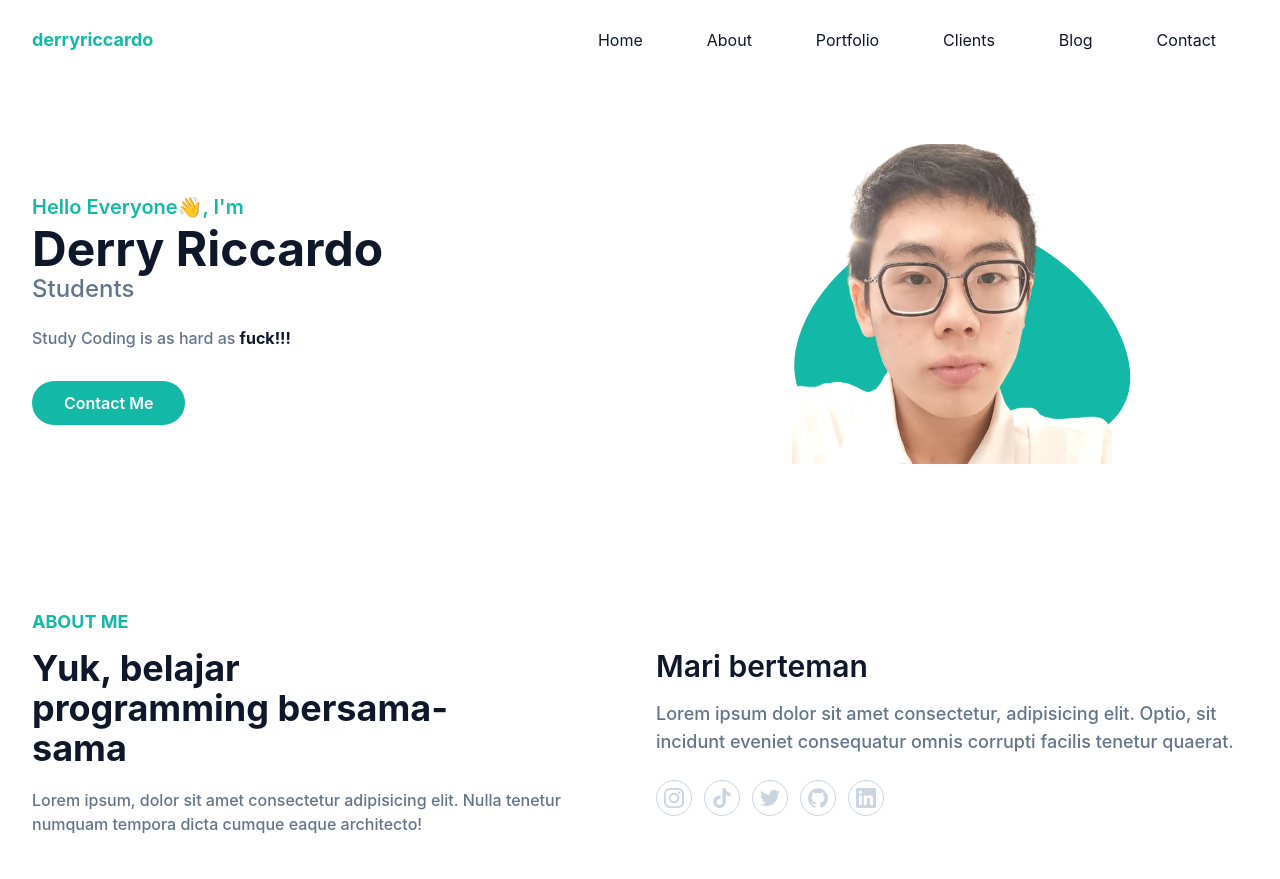
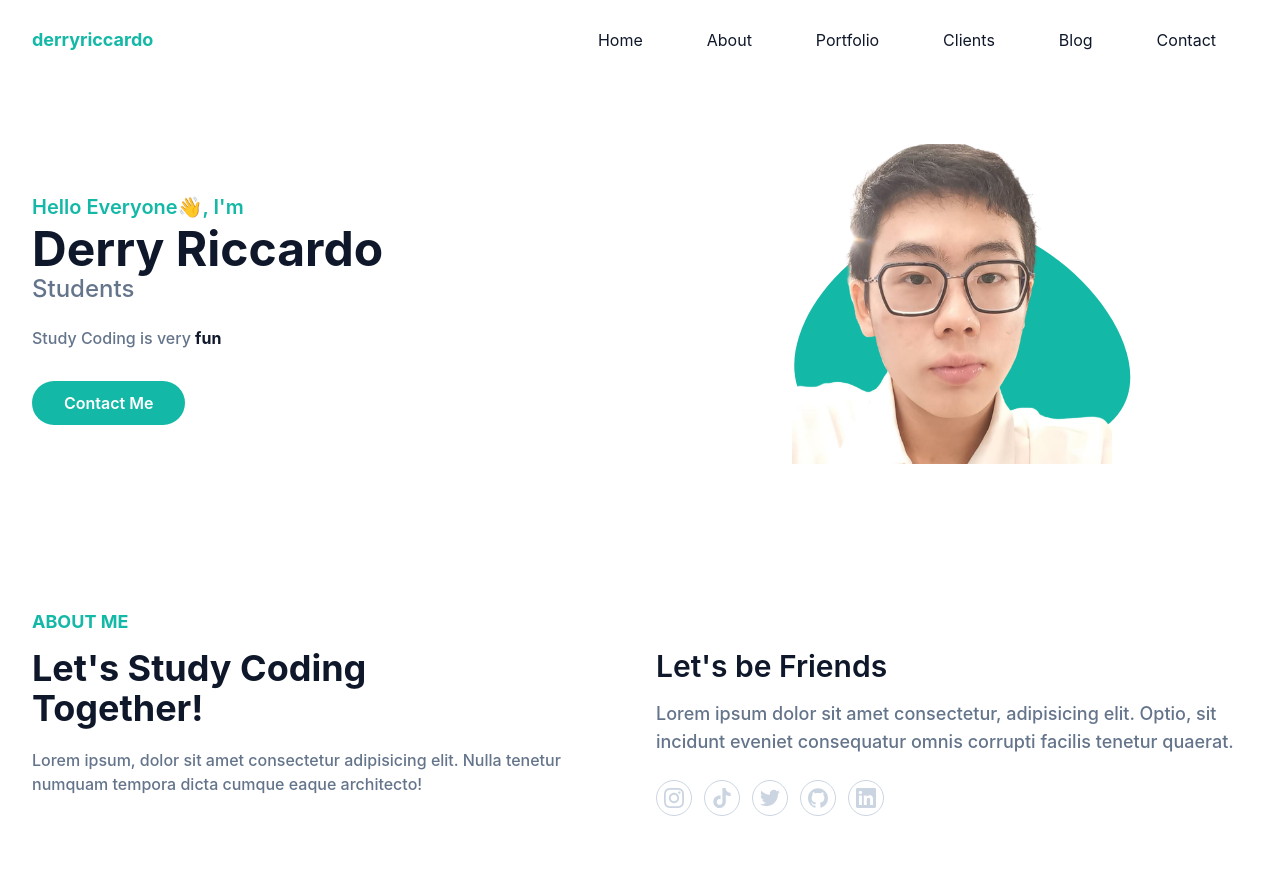
Before and after one commit to DerryRiccardo/Portfolio-tailwind-css, a website: page index.html in a window 1280 px wide. Shown: the top 879 px of the page. Drawn offline with Linux system fonts and the light colour scheme.

Commit message:
fix something wrong

```diff
--- a/index.html
+++ b/index.html
@@ -61,8 +61,8 @@
           <h1 class="text-base font-semibold text-primary md:text-xl">Hello Everyone👋, I'm <span
               class="block font-bold text-dark text-4xl mt-1 lg:text-5xl">Derry Riccardo</span></h1>
           <h2 class="font-medium text-secondary text-lg mb-5 lg:text-2xl">Students</h2>
-          <p class="font-medium text-secondary mb-10 leading-relaxed">Study Coding is as hard as <span
-              class="text-dark font-bold ">fuck!!!</span></p>
+          <p class="font-medium text-secondary mb-10 leading-relaxed">Study Coding is very <span
+              class="text-dark font-bold ">fun</span></p>
 
           <a href="#"
             class="text-base font-semibold text-white bg-primary py-3 px-8 rounded-full hover:shadow-lg hover:opacity-80 transition duration-300 ease-in-out">Contact
@@ -71,7 +71,7 @@
 
         <div class="w-full self-end px-4 lg:w-1/2">
           <div class="relative mt-10 lg:mt-0 lg:right-0">
-            <img src="/dist/img/der.png" alt="Derry Riccardo" class="max-w-xs mx-auto">
+            <img src="dist/img/der.png" alt="Derry Riccardo" class="max-w-xs mx-auto">
             <span class="absolute -bottom-48 -z-10 left-1/2 -translate-x-1/2 md:scale-x-150">
               <svg width="600" height="600" viewBox="0 0 200 200" xmlns="http://www.w3.org/2000/svg">
                 <path fill="#14b8a6"
@@ -92,13 +92,13 @@
       <div class="flex flex-wrap">
         <div class="w-full px-4 mb-10 lg:w-1/2">
           <h4 class="font-bold uppercase text-primary text-lg mb-3">About Me</h4>
-          <h2 class="font-bold text-dark text-3xl mb-5 max-w-md lg:text-4xl">Yuk, belajar programming bersama-sama</h2>
+          <h2 class="font-bold text-dark text-3xl mb-5 max-w-md lg:text-4xl">Let's Study Coding Together!</h2>
           <p class="font-medium text-base text-secondary max-w-xl lg:text-large">Lorem ipsum, dolor sit amet consectetur
             adipisicing
             elit. Nulla tenetur numquam tempora dicta cumque eaque architecto!</p>
         </div>
         <div class="w-full px-4 lg:w-1/2">
-          <h3 class="font-semibold text-dark text-2xl mb-4 lg:text-3xl lg:pt-10">Mari berteman</h3>
+          <h3 class="font-semibold text-dark text-2xl mb-4 lg:text-3xl lg:pt-10">Let's be Friends</h3>
           <p class="font-medium text-base text-secondary mb-6 lg:text-lg">Lorem ipsum dolor sit amet consectetur,
             adipisicing elit.
             Optio, sit incidunt eveniet consequatur omnis
@@ -322,7 +322,7 @@
       <form>
         <div class="w-full lg:w-2/3 lg:mx-auto">
           <div class="w-full px-4 mb-8">
-            <label for="name" class="text-base font-bold text-primary">Nama</label>
+            <label for="name" class="text-base font-bold text-primary">Name</label>
             <input type="text" id="name"
               class="w-full bg-slate-200 text-dark p-3 rounded-md focus:outline-none focus:ring-primary focus:ring-1 focus:border-primary">
           </div>
@@ -340,7 +340,7 @@
             <button
               class="text-base font-semibold text-white bg-primary py-3 px-8 rounded-full w-full hover:opacity-80 hover:shadow-lg transition duration-500">Submit</button>
           </div>
-        </div>>
+        </div>
       </form>
 
     </div>
```
